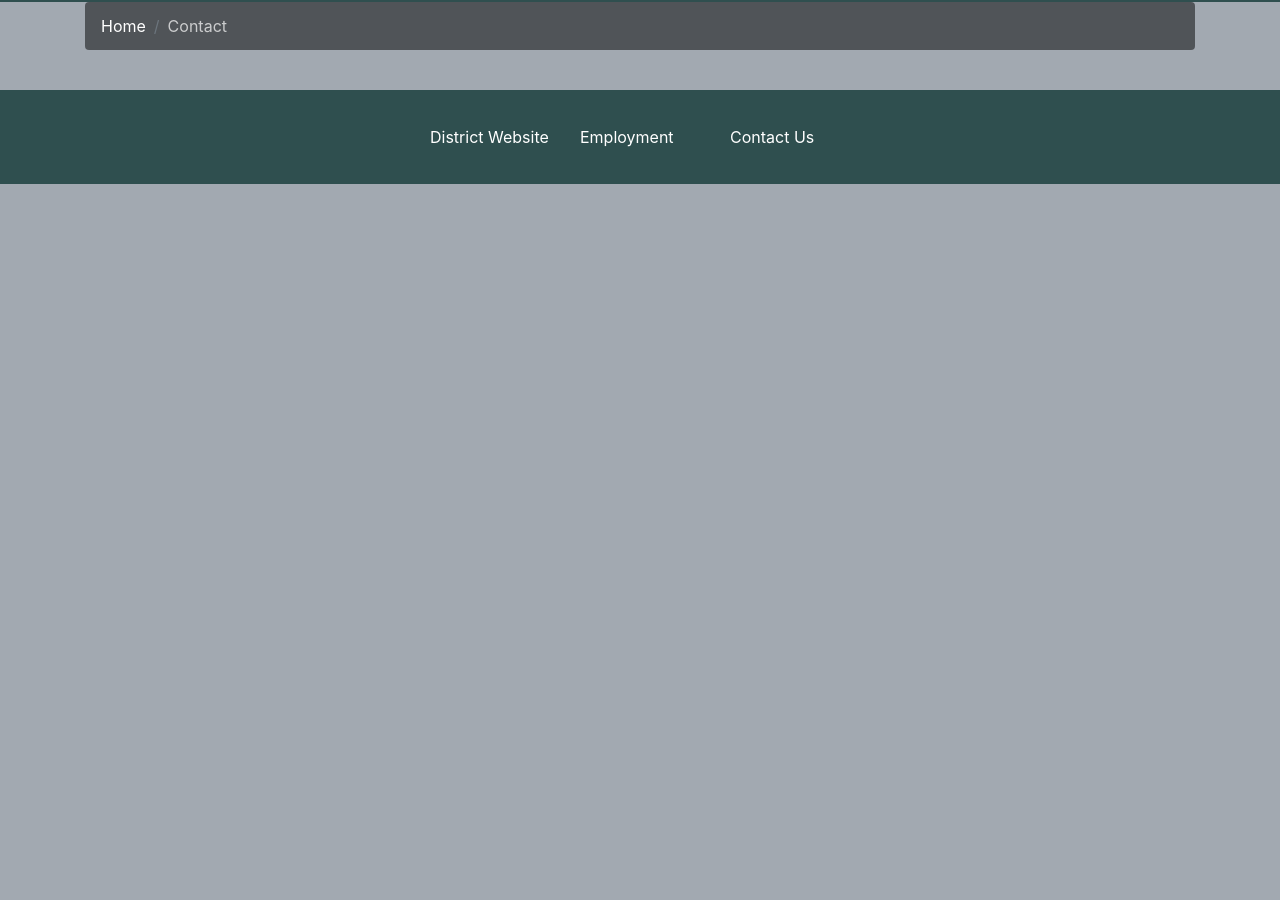
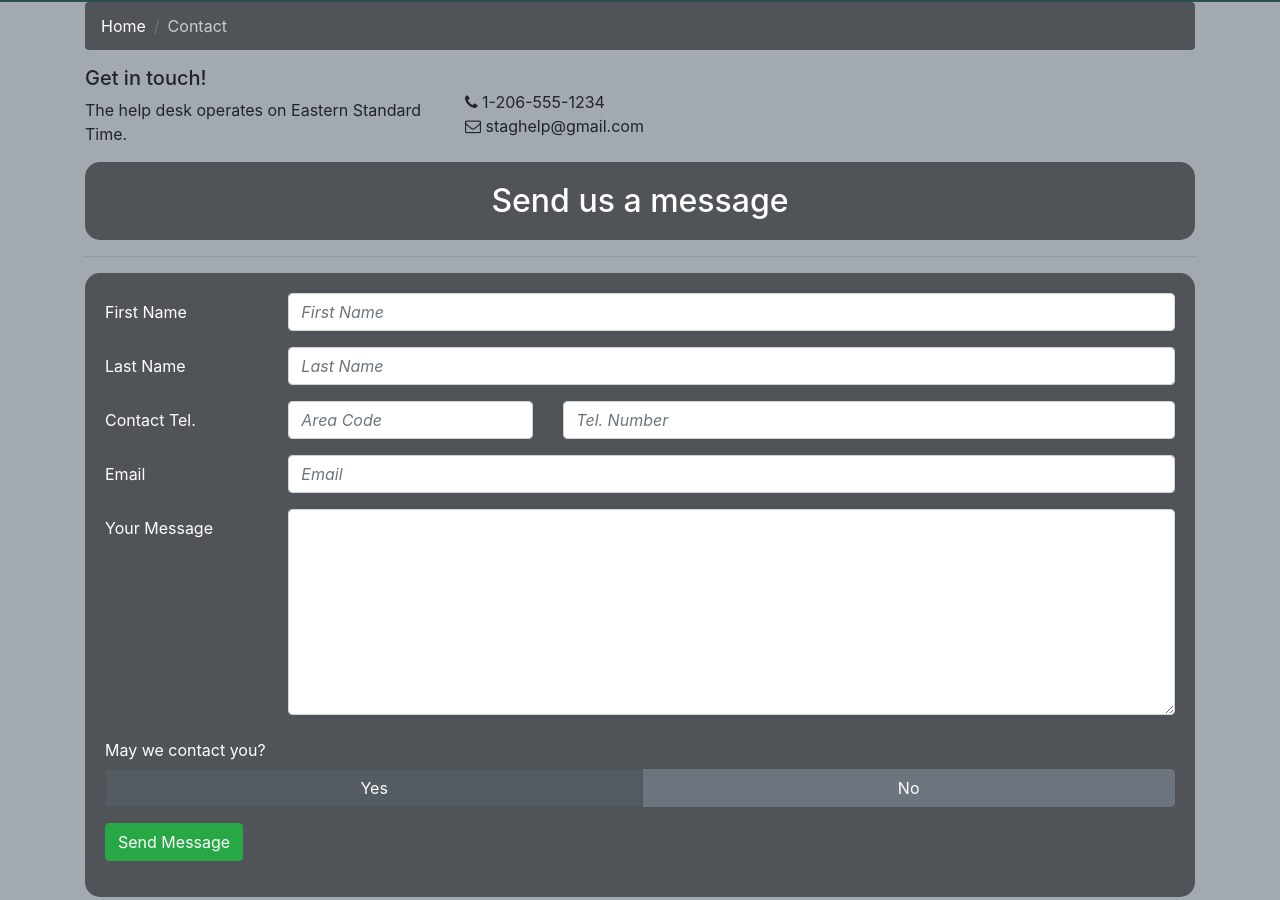
Before and after one commit to ZacharyBallard/S.T.A.G., a website: page contact.html in a window 1280 px wide. Shown: the part 236-1136 px from the top of the page. Before the commit the page ends 800 px from the top, so only its background shows below. Drawn offline with nearby package versions, Linux system fonts and the light colour scheme; a web font is replaced by a local one.

Commit message:
contact page

```diff
--- a/contact.html
+++ b/contact.html
@@ -91,7 +91,7 @@
         </div>
     </nav>
 
-        <!-- breadcrumbs -->
+<!-- breadcrumbs -->
     <div class="container">
         <div class="row">
             <div class="col">
@@ -99,6 +99,82 @@
                     <li class="breadcrumb-item"><a href="index.html">Home</a></li>
                     <li class="breadcrumb-item active">Contact</li>
                 </ol>
+            </div>
+        </div>
+    </div>
+
+<!-- contact us -->
+    <div class="container">
+        <div class="row row-content align-items-center">
+            <div class="col-sm-4">
+                <h5>Get in touch!</h5>
+                <p>
+                 The help desk operates on Eastern Standard Time.
+                </p>
+            </div>
+            <div class="col">
+                <a role="button" closs="btn btn-link" href="tel:+12065551234"><i class="fa fa-phone"></i> 1-206-555-1234</a><br>
+                <a role="button" closs="btn btn-link" href="mailto=staghelp#gmail.com"> <i class="fa fa-envelope-o"> </i> staghelp@gmail.com </a>
+            </div>
+        </div>
+
+        <div class="row row-content">
+            <div class="col-12 text-center">
+                <h2 id="contactHeader">Send us a message</h2>
+                <hr />
+            </div>
+            <div class="col">
+                <form id="contactForm">
+                    <div class="form-group row">
+                        <label for="firstName" class="col-md-2 col-form-label">First Name </label>
+                        <div class="col-md-10">
+                            <input type="text" class="form-control" id="firstName" name="firstName" placeholder="First Name"/>
+                        </div>
+                    </div>
+                    <div class="form-group row">
+                        <label for="lastName" class="col-md-2 col-form-label">Last Name </label>
+                        <div class="col-md-10">
+                            <input type="text" class="form-control" id="lastName" name="lastName" placeholder="Last Name"/>
+                        </div>
+                    </div>
+                    <div class="form-group row">
+                        <label for="areaCod" class="col-md-2 col-form-label">Contact Tel.</label>
+                        <div class="col-5 col-md-3">
+                            <input type="tel" class="form-control" id="areaCode" name="areaCode" placeholder="Area Code"/>
+                        </div>
+                        <div class="col-7">
+                            <input type="tel" class="form-control" name="telNum" placeholder="Tel. Number"/>
+                        </div>
+                    </div>
+                    <div class="form-group row">
+                        <label for="email" class="col-md-2 col-form-label">Email</label>
+                        <div class="col-md-10">
+                            <input type="email" class="form-control" id="email" name="email" placeholder="Email"/>
+                        </div>
+                    </div>
+                    <div class="form-group row">
+                        <label for="feedback" class="col-md-2 col-form-label">Your Message</label>
+                        <div class="col-md-10">
+                            <textarea id="feedback" class="form-control" name="feedback" rows="8"></textarea>
+                        </div>
+                    </div>
+                    <div class="form-group row mb-3">
+                        <label class="col-12 col-form-label"> May we contact you?</label>
+                        <div class="col-12 btn-group btn-group-toggle" data-toggle="buttons">
+                            <label class="btn btn-secondary">
+                                <input type="radio" name="contactOption" id="contactYes" autocomplete="off" checked> Yes
+                            </label>
+                            <label class="btn btn-secondary">
+                                <input type="radio" name="contactOption" id="contactNo" autocomplete="off"> No
+                            </label>
+                        </div>
+                    </div>
+                    <div class="form-group row">
+                        <div class="col-md-10">
+                            <button type="submit" class="btn btn-success">Send Message</button>
+                        </div>
+                    </div>
+                </form>
             </div>
         </div>
     </div>
--- a/css/styles.scss
+++ b/css/styles.scss
@@ -170,3 +170,21 @@ a, a:hover {
     padding: 0;
     border-radius: 50%;
 }
+
+// contact.html
+
+#contactForm{
+    background-color: $color-black-transparent;
+    border-radius: 15px;
+    margin: auto;
+    padding: 20px;
+    color: white;
+}
+
+#contactHeader{
+    background-color: $color-black-transparent;
+    border-radius: 15px;
+    margin: auto;
+    padding: 20px;
+    color: white;
+}
```
Also changed, not shown: about.html (+1 -1 lines), registration.html (+5 -7 lines), css/styles.css.
